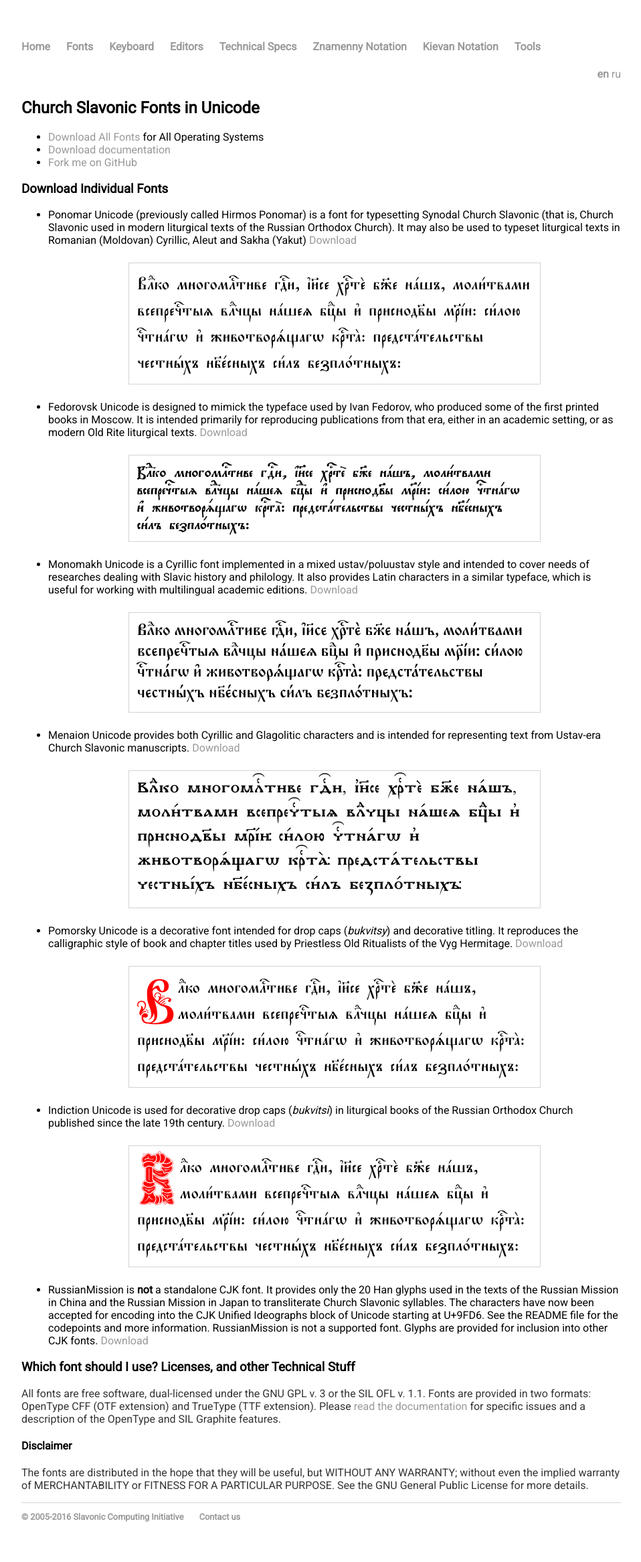
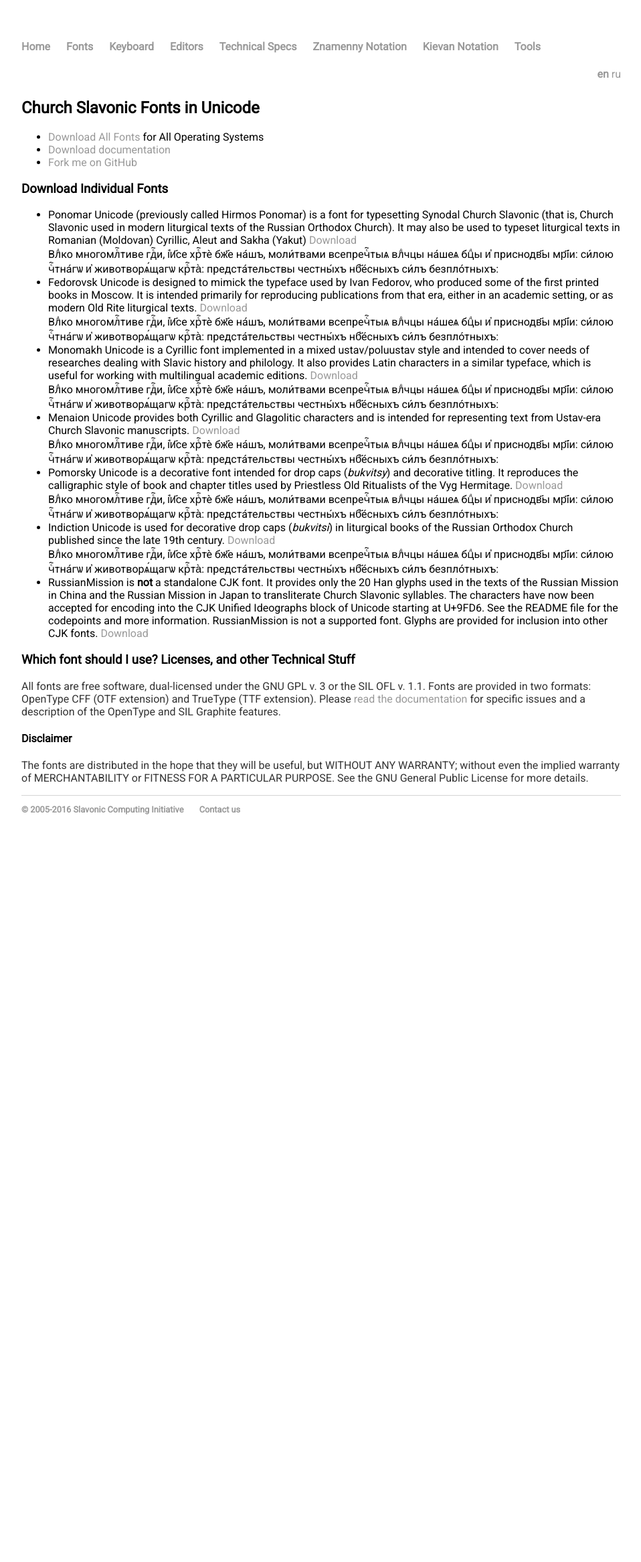
Before and after one commit to slavonic/slavonic.github.io, a Jekyll site: the page built from fonts.md, in a window 1280 px wide. Shown: the whole page at 67% size, without its empty margins (160-1118 px from the left). Built offline with Jekyll 4.4.1, drawn with Linux system fonts in a browser that asks for light colours; our own code applies the rules of GitHub Pages for plain Markdown files; after the commit the page ends 1276 px from its top, so only the background shows below that.

Commit message:
Update fonts.css

```diff
--- a/css/fonts.css
+++ b/css/fonts.css
@@ -1,103 +1,74 @@
+/* Web Font CSS declaration for Church Slavonic fonts */
+/* Slavonic Computing Initiative (http://sci.ponomar.net/) */
+
 @font-face {
   font-family: 'Ponomar Unicode';
+  font-weight: normal;
   font-style: normal;
-  font-weight: 400;
-  src: local('Ponomar Unicode'),
-    url(https://slavonic.github.io/files/PonomarUnicode.woff2) format('woff2'),
-    url(https://slavonic.github.io/files/PonomarUnicode.woff) format('woff'),
-    url(https://slavonic.github.io/files/PonomarUnicode.ttf) format('ttf');
+  src: url('PonomarUnicode.eot');
+  src: local('☺︎'),
+       url('PonomarUnicode.eot?#iefix') format('embedded-opentype'),
+       url('PonomarUnicode.woff2') format('woff2'),
+       url('PonomarUnicode.woff') format('woff'),
+       url('PonomarUnicode.ttf') format('truetype');
 }
 
 @font-face {
   font-family: 'Fedorovsk Unicode';
+  font-weight: normal;
   font-style: normal;
-  font-weight: 400;
-  src: local('Fedorovsk Unicode'),
-    url(https://slavonic.github.io/files/FedorovskUnicode.woff2) format('woff2'),
-    url(https://slavonic.github.io/files/FedorovskUnicode.woff) format('woff'),
-    url(https://slavonic.github.io/files/FedorovskUnicode.ttf) format('ttf');
+  src: url('FedorovskUnicode.eot');
+  src: local('☺︎'),
+       url('FedorovskUnicode.eot?#iefix') format('embedded-opentype'),
+       url('FedorovskUnicode.woff2') format('woff2'),
+       url('FedorovskUnicode.woff') format('woff'),
+       url('FedorovskUnicode.ttf') format('truetype');
 }
 
 @font-face {
   font-family: 'Menaion Unicode';
+  font-weight: normal;
   font-style: normal;
-  font-weight: 400;
-  src: local('Menaion Unicode'),
-    url(https://slavonic.github.io/files/MenaionUnicode.woff2) format('woff2'),
-    url(https://slavonic.github.io/files/MenaionUnicode.woff) format('woff'),
-    url(https://slavonic.github.io/files/MenaionUnicode.ttf) format('ttf');
+  src: url('MenaionUnicode.eot');
+  src: local('☺︎'),
+       url('MenaionUnicode.eot?#iefix') format('embedded-opentype'),
+       url('MenaionUnicode.woff2') format('woff2'),
+       url('MenaionUnicode.woff') format('woff'),
+       url('MenaionUnicode.ttf') format('truetype');
 }
 
 @font-face {
   font-family: 'Monomakh Unicode';
+  font-weight: normal;
   font-style: normal;
-  font-weight: 400;
-  src: local('Monomakh Unicode'),
-    url(https://slavonic.github.io/files/MonomakhUnicode.woff2) format('woff2'),
-    url(https://slavonic.github.io/files/MonomakhUnicode.woff) format('woff'),
-    url(https://slavonic.github.io/files/MonomakhUnicode.ttf) format('ttf');
+  src: url('MonomakhUnicode.eot');
+  src: local('☺︎'),
+       url('MonomakhUnicode.eot?#iefix') format('embedded-opentype'),
+       url('MonomakhUnicode.woff2') format('woff2'),
+       url('MonomakhUnicode.woff') format('woff'),
+       url('MonomakhUnicode.ttf') format('truetype');
+}
+
+@font-face {
+  font-family: 'Indiction Unicode';
+  font-weight: normal;
+  font-style: normal;
+  src: url('IndictionUnicode.eot');
+  src: local('☺︎'),
+       url('IndictionUnicode.eot?#iefix') format('embedded-opentype'),
+       url('IndictionUnicode.woff2') format('woff2'),
+       url('IndictionUnicode.woff') format('woff'),
+       url('IndictionUnicode.ttf') format('truetype');
 }
 
 @font-face {
   font-family: 'Pomorsky Unicode';
+  font-weight: normal;
   font-style: normal;
-  font-weight: 400;
-  src: local('Pomorsky Unicode'),
-    url(https://slavonic.github.io/files/PomorskyUnicode.woff2) format('woff2'),
-    url(https://slavonic.github.io/files/PomorskyUnicode.woff) format('woff'),
-    url(https://slavonic.github.io/files/PomorskyUnicode.ttf) format('ttf');
+  src: url('PomorskyUnicode.eot');
+  src: local('☺︎'),
+       url('PomorskyUnicode.eot?#iefix') format('embedded-opentype'),
+       url('PomorskyUnicode.woff2') format('woff2'),
+       url('PomorskyUnicode.woff') format('woff'),
+       url('PomorskyUnicode.ttf') format('truetype');
 }
-
-@font-face {
-  font-family: 'Indiction Unicode';
-  font-style: normal;
-  font-weight: 400;
-  src: local('Indiction Unicode'),
-    url(https://slavonic.github.io/files/IndictionUnicode.woff2) format('woff2'),
-    url(https://slavonic.github.io/files/IndictionUnicode.woff) format('woff'),
-    url(https://slavonic.github.io/files/IndictionUnicode.ttf) format('ttf');
-}
-
-.ponomar {
-  font-family: 'Ponomar Unicode';
-}
-
-.fedorovsk {
-  font-family: 'Fedorovsk Unicode';
-}
-
-.menaion {
-  font-family: 'Menaion Unicode';
-  line-height: 1.5em;
-}
-
-.monomakh {
-  font-family: 'Monomakh Unicode';
-}
-
-.pomorsky-dropcaps {
-  font-family: 'Pomorsky Unicode';
-  font-size: 5em;
-  float : left;
-  color : red;
-  margin-top: -0.1em;
-  margin-right: 0.05em;
-  margin-bottom: -0.5em;
-}
-
-.indiction-dropcaps {
-  font-family: 'Indiction Unicode';
-  font-size: 4em;
-  float : left;
-  color : red;
-  margin-top: -0.3em;
-  margin-right: 0.05em;
-  margin-bottom: -0.5em;
-}
-
-.sample {
-  margin: 1em 5em 1em 5em;
-  padding: 0.5em;
-  border: 1pt solid lightgrey;
-  font-size: 1.5em;
-}
```
